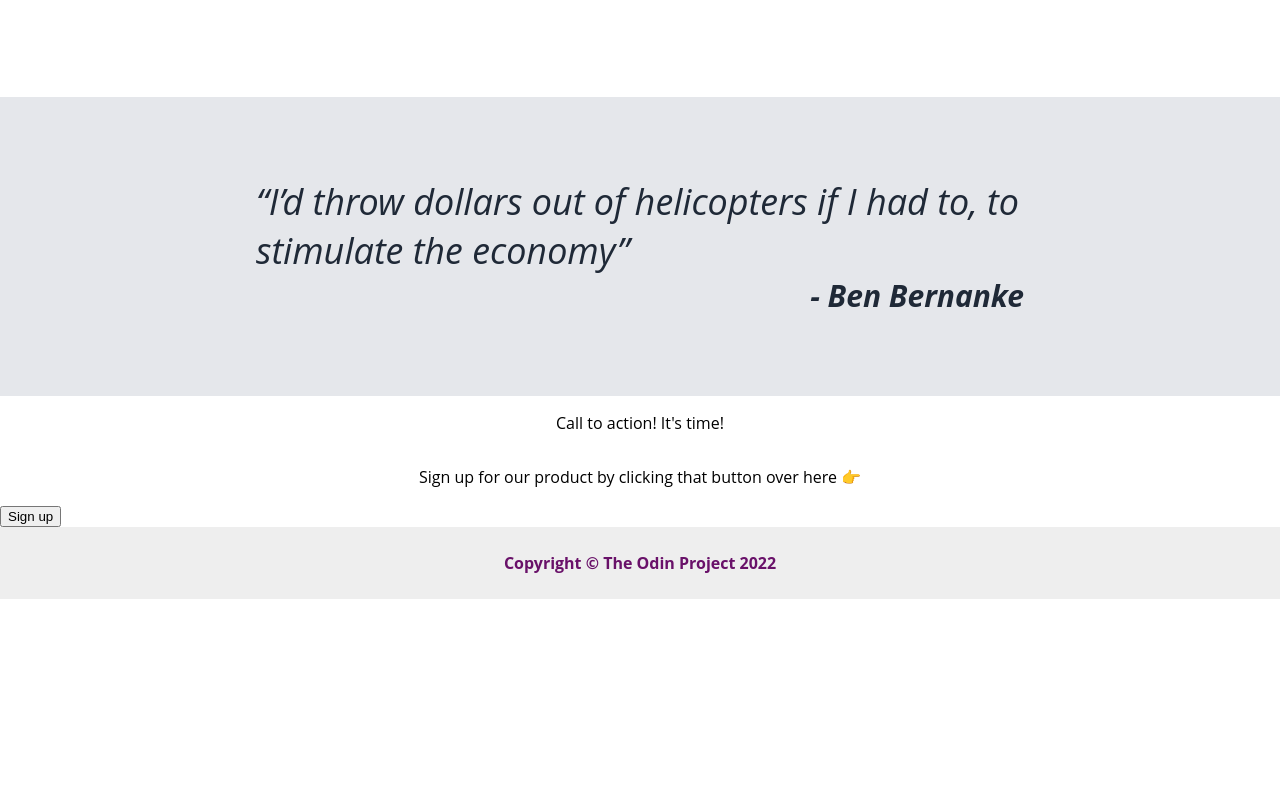
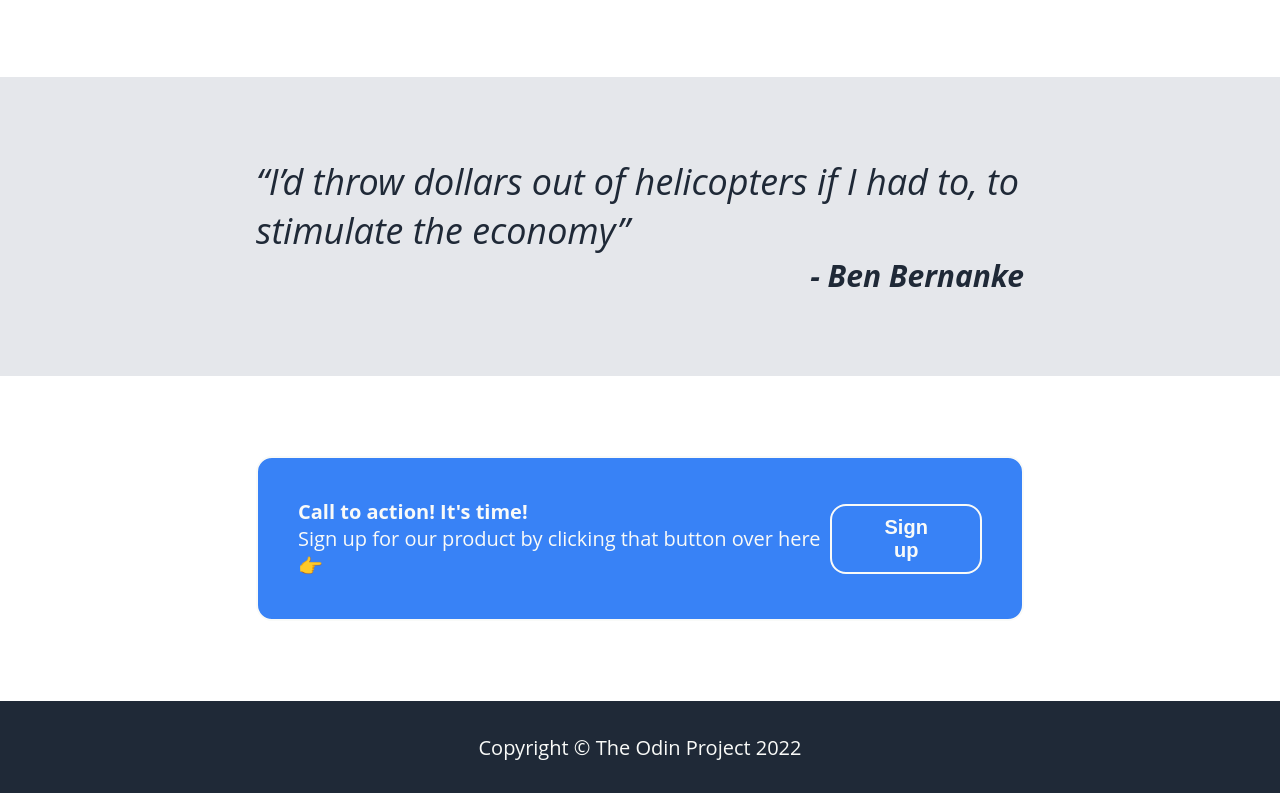
Before and after one commit to tom9444/landing-page, a plain HTML site: page index.html in a window 1280 px wide. Shown: the part 873-1666 px from the top of the page. Before the commit the page ends 1472 px from the top, so only its background shows below. Drawn offline with Linux system fonts and the light colour scheme.

Commit message:
edit styling and footer

```diff
--- a/index.html
+++ b/index.html
@@ -59,12 +59,12 @@
     </div>
 
     <div class="registration">
-      <div class="text">
-        <p>Call to action! It's time!</p>
-        <p>Sign up for our product by clicking that button over here 👉</p>
+      <div>
+        <div><b>Call to action! It's time!</b></div>
+        <div>Sign up for our product by clicking that button over here 👉</div>
       </div>
 
-      <button>Sign up</button>
+      <div><button><a href="#">Sign up</a></button></div>
     </div>
 
     <div class="footer">
--- a/style.css
+++ b/style.css
@@ -10,7 +10,6 @@ body {
 .header {
   display: flex;
   flex-direction: row;
-  flex-wrap: nowrap;
   justify-content: space-between;
   align-items: center;
   height: 72px;
@@ -38,7 +37,6 @@ body {
   color: #f9faf8;
   justify-content: space-between;
   padding: 20px 20% 30px 20%;
-  gap: 20px;
 }
 
   .left-part {
@@ -62,7 +60,8 @@ body {
   color: #1f2937;
   font-weight: 900;
   font-size: 36px;
-  gap: 20px;
+  padding: 0 20%;
+
 }
   .middle-images {
     display: flex;
@@ -102,14 +101,38 @@ body {
     align-self: end;
   }
 
+.registration {
+  display: flex;
+  flex-direction: row;
+  justify-content: space-around;
+  align-items: center;
+  background: #3882f6;
+  color: #f9faf8;
+  margin: 80px 20%;
+  padding: 40px 40px;
+  font-size: 20px;
+  border: 2px solid #f9faf8;
+  border-radius: 16px;
+}
+
+  button {
+    color: #f9faf8;
+    font-weight: bold;
+    font-size: 20px;
+    padding: 10px 40px;
+    background: #3882f6;
+    border: 2px solid #f9faf8;
+    border-radius: 16px;
+  }
 
 .footer {
   height: 72px;
+  font-size: 20px;
   display: flex;
   flex-direction: row;
-  background: #eee;
-  color: rgb(105, 17, 105);
+  background: #1f2937;
+  color: #f9faf8;
   justify-content: center;
   align-items: center;
-  font-weight: bold;
+  padding: 10px 0;
 }
```
